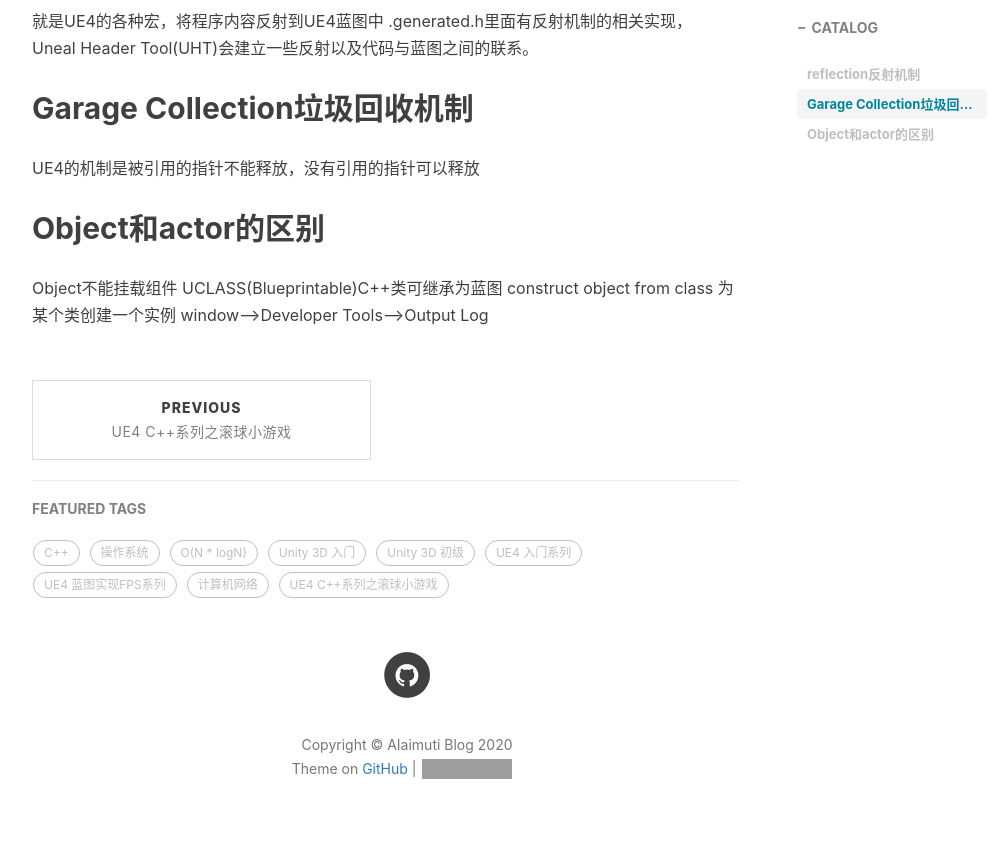
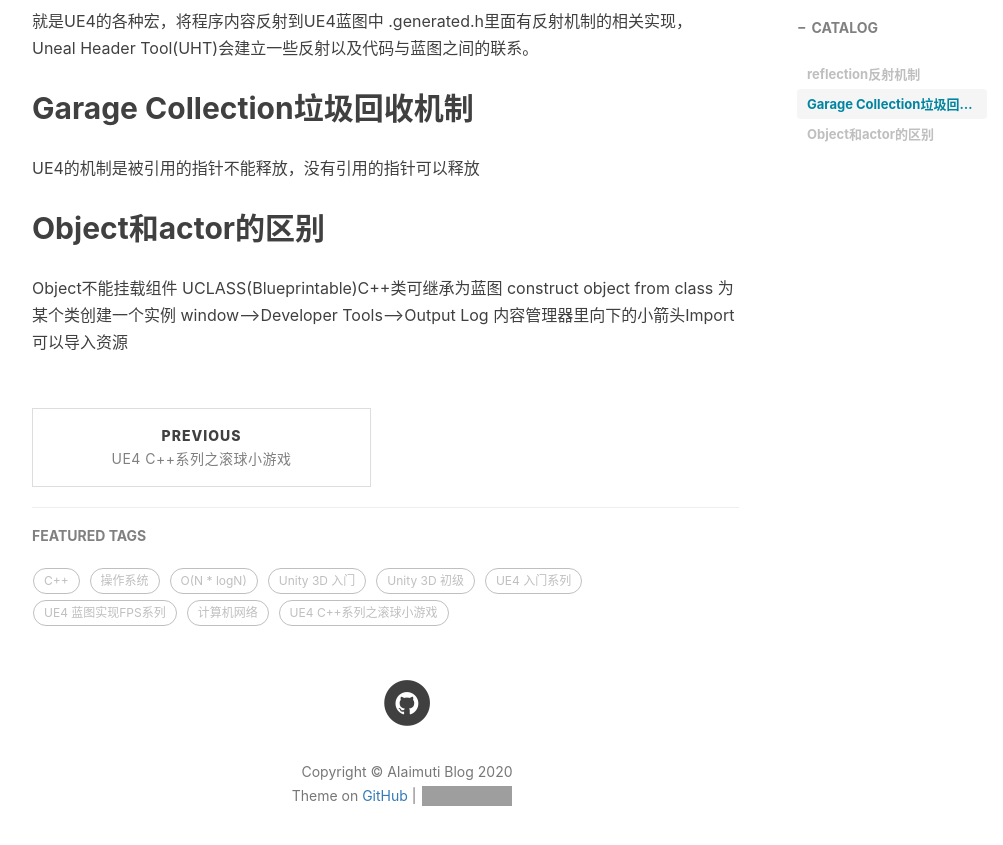
Before and after one commit to AIaimuti/aiaimuti.github.io, a Jekyll site: the page built from _posts/2020-4-23-C++Learn.md, in a window 1280 px wide and 900 px high, scrolled down 628 px. Shown: the top 845 px of the window, without its empty margins (233-1236 px from the left). Built offline with Jekyll 4.4.1, drawn with Linux system fonts in a browser that asks for light colours; nearby versions of some CDN libraries; comment, search, counter and statistics services are not loaded; grey boxes are pictures that could not be loaded.

Commit message:
Update 2020-4-23-C++Learn.md

```diff
--- a/_posts/2020-4-23-C++Learn.md
+++ b/_posts/2020-4-23-C++Learn.md
@@ -23,3 +23,4 @@ Object不能挂载组件
 UCLASS(Blueprintable)C++类可继承为蓝图
 construct object from class 为某个类创建一个实例
 window-->Developer Tools-->Output Log
+内容管理器里向下的小箭头Import可以导入资源
```
